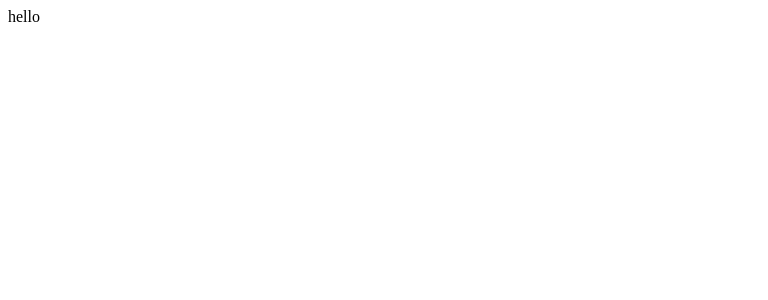
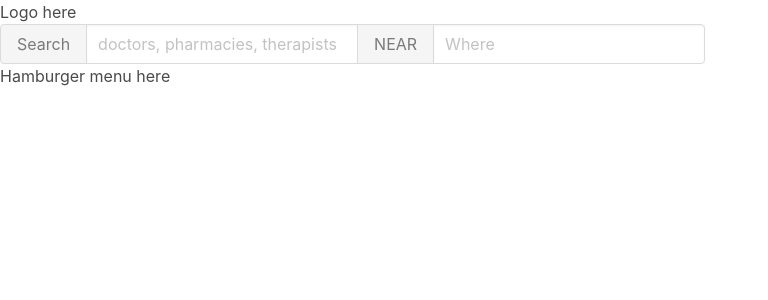
Before and after one commit to julianadecarvalho/HearTrans-front-end, a React (Create React App) app: page / in a window 1280 px wide. Shown: the top 300 px of the page, without its empty margins (0-768 px from the left). Built offline with nearby package versions, Linux system fonts and the light colour scheme.

Commit message:
creates Home, NavBar, SearchBar component files

```diff
--- a/src/App.tsx
+++ b/src/App.tsx
@@ -1,7 +1,8 @@
 import React from "react";
+import { Home } from "./components/Home";
 
 function App() {
-  return <div className="App">hello</div>;
+  return <Home />;
 }
 
 export default App;
--- /dev/null
+++ b/src/components/Home.tsx
@@ -0,0 +1,10 @@
+import React from "react";
+import { NavBar } from "./NavBar";
+
+export function Home() {
+  return (
+    <div>
+      <NavBar />
+    </div>
+  );
+}
--- /dev/null
+++ b/src/components/NavBar.tsx
@@ -0,0 +1,19 @@
+import React from "react";
+import styles from "./NavBar.module.css";
+import { SearchBar } from "./SearchBar";
+
+export function NavBar() {
+  return (
+    <div className={styles["nav-bar"]}>
+      <section className={styles.left}>
+        <span>Logo here</span>
+      </section>
+      <section>
+        <SearchBar />
+      </section>
+      <section className={styles.right}>
+        <span> Hamburger menu here</span>
+      </section>
+    </div>
+  );
+}
--- /dev/null
+++ b/src/components/SearchBar.tsx
@@ -0,0 +1,26 @@
+import React from "react";
+
+export function SearchBar() {
+  return (
+    <div>
+      <div className="field has-addons">
+        <p className="control">
+          <button className="button is-static">Search</button>
+        </p>
+        <p className="control">
+          <input
+            className="input"
+            type="text"
+            placeholder="doctors, pharmacies, therapists"
+          />
+        </p>
+        <p className="control">
+          <button className="button is-static">NEAR</button>
+        </p>
+        <p className="control">
+          <input className="input" type="text" placeholder="Where" />
+        </p>
+      </div>
+    </div>
+  );
+}
--- a/src/index.tsx
+++ b/src/index.tsx
@@ -2,6 +2,7 @@ import React from "react";
 import ReactDOM from "react-dom";
 import App from "./App";
 import reportWebVitals from "./reportWebVitals";
+import "bulma/css/bulma.css";
 
 ReactDOM.render(
   <React.StrictMode>
```
Also changed, not shown: src/components/Home.module.css (added), src/components/NavBar.module.css (added), src/components/SearchBar.module.css (added).
